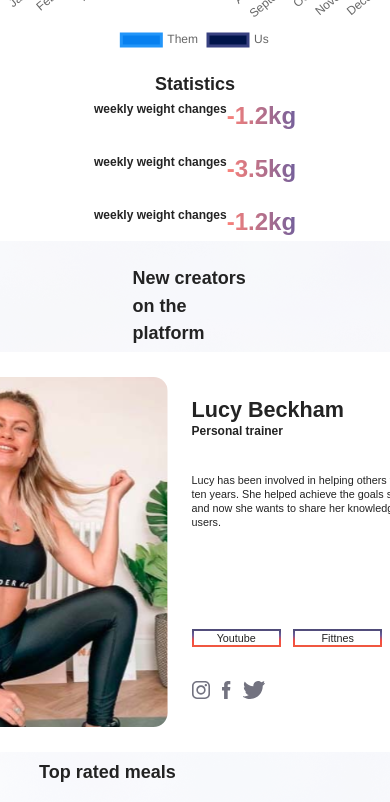
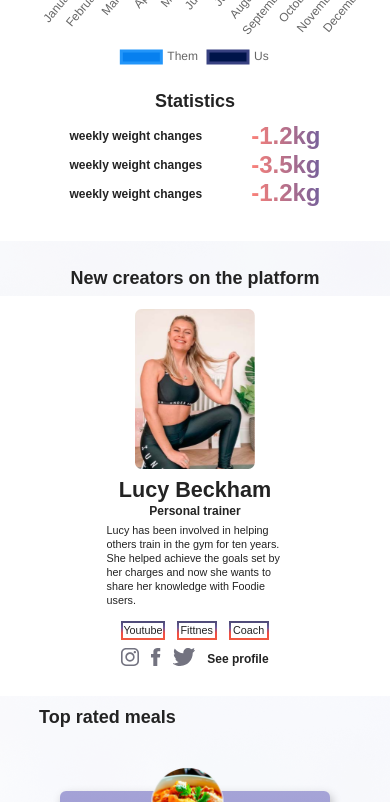
Before and after one commit to grzegorzslominski/Diet-Generator-Frontend, a React (Create React App) app: page /dashboard in a window 390 px wide. Shown: the part 290-1092 px from the top of the page. Built offline with nearby package versions, Linux system fonts and the light colour scheme.

Commit message:
fully responsive dashboardview

```diff
--- a/src/views/DashboardView/components/DashboardView.style.ts
+++ b/src/views/DashboardView/components/DashboardView.style.ts
@@ -28,13 +28,23 @@ export const TopSection = styled.div`
   }
 `
 
+export const LabelContainer = styled.div`
+
+
+  @media screen and (max-width: 650px){
+    display: flex;
+    margin: 0 10px 0 10px;
+    width: 350px;
+    justify-content: center;
+  }
+`
+
 export const ContainerItem1 = styled.div`
   display: flex;
   flex-direction: column;
   width: 40%;
 
   @media screen and (max-width: 1420px){
-
     align-items: center;
   }
 `
--- a/src/views/DashboardView/components/DashboardView.tsx
+++ b/src/views/DashboardView/components/DashboardView.tsx
@@ -12,6 +12,7 @@ const DashboardView = () => {
           <NavbarVertical/>
             <S.TopSection>
                 <S.ContainerItem2>
+                  <S.LabelContainer>
              <Label
                 fontSize='1.5rem'
                 fontFamily='Lato'
@@ -21,9 +22,11 @@ const DashboardView = () => {
              >
                  Last weight changes
              </Label>
+                  </S.LabelContainer>
                     <LastWeightChanges/>
                 </S.ContainerItem2>
                 <S.ContainerItem1>
+                  <S.LabelContainer>
                 <Label
                     fontSize='1.5rem'
                     fontFamily='Lato'
@@ -33,6 +36,7 @@ const DashboardView = () => {
                 >
                     New creators on the platform
                 </Label>
+                  </S.LabelContainer>
                 <NewCreator/>
                 </S.ContainerItem1>
             </S.TopSection>
--- a/src/views/DashboardView/components/LastWeightChanges/LastWeightChanges.style.ts
+++ b/src/views/DashboardView/components/LastWeightChanges/LastWeightChanges.style.ts
@@ -27,8 +27,10 @@ export const StatisticWrapper = styled.div`
     display: grid;
     grid-template-columns: repeat(2,auto);
     justify-items: center;
-    align-items: stretch;
-    margin-top: -20px;
+    align-items: center;
+    padding: 6px 0 6px 0;
+    width: 300px;
+
   }
 `
 export const StatisticContainer = styled.div`
@@ -37,6 +39,7 @@ export const StatisticContainer = styled.div`
 
   @media screen and (max-width: 720px){
     margin-top: -10px;
+
   }
 
 
@@ -44,6 +47,10 @@ export const StatisticContainer = styled.div`
 
 export const Labelh1 = styled.div`
   margin-bottom: 2rem;
+
+  @media screen and (max-width: 720px){
+    margin: 0;
+  }
 `
 
 export const LabelStyled = styled(Labelh1)`
--- a/src/views/DashboardView/components/LastWeightChanges/chart/ChartData.style.ts
+++ b/src/views/DashboardView/components/LastWeightChanges/chart/ChartData.style.ts
@@ -5,6 +5,9 @@ export const ChartContainer = styled.div`
 
   @media screen and (max-width: 720px){
     margin-top: 30px;
+  }
 
+  @media screen and (max-width: 400px){
+    width: 350px
   }
 `
--- a/src/views/DashboardView/components/newCreator/NewCreator.style.ts
+++ b/src/views/DashboardView/components/newCreator/NewCreator.style.ts
@@ -1,6 +1,7 @@
 import styled from "styled-components";
 
 export const Container = styled.div`
+    position: relative;
     background-color: #FFFFFF;
     width: 590px;
     height: 400px;
@@ -13,9 +14,27 @@ export const Container = styled.div`
     padding: 5% 5% 5% 5%;
     margin-top: 3%;
 
-    img {
-      height: 350px;
-    }
+
+
+  @media screen and (max-width: 650px){
+    align-items: center;
+    flex-direction: column;
+    gap: 0;
+    padding: 0;
+    justify-content: center;
+  }
+`
+
+export const ImgWrapper = styled.div`
+  img {
+    height: 350px;
+  }
+
+  @media screen and (max-width: 650px){
+      img {
+        height: 160px;
+      }
+  }
 `
 
 export const TitleWrapper = styled.div`
@@ -24,17 +43,36 @@ export const TitleWrapper = styled.div`
   flex-direction: column;
   padding: 5% 0 5% 0;
   justify-content: center;
+
+  @media screen and (max-width: 650px){
+    padding: 5px 0 5px 0;
+    align-items: center;
+  }
 `
 
 export const RightSection = styled.div`
   display: flex;
   flex-direction: column;
+
+  @media screen and (max-width: 650px){
+    align-items: center;
+    justify-content: center;
+    width: 60%;
+
+  }
 `
 
 export const Description = styled.div`
   width: 100%;
   min-height: 15vh;
   margin: 7% 0 7% 0;
+
+  @media screen and (max-width: 650px){
+    min-height: 5vh;
+    width: 50%;
+    margin: 0;
+  }
+
 `
 
 export const Icon = styled.div`
@@ -52,6 +90,12 @@ export const IconWrapper = styled.div`
   justify-content: space-between;
   padding-bottom: 10px;
 
+  @media screen and (max-width: 650px){
+    justify-content: space-evenly;
+    min-height: 50px;
+    margin-top: 10px;
+  }
+
 
 `
 export const IconContainer = styled.div`
@@ -64,7 +108,9 @@ export const IconContainer = styled.div`
   img {
     cursor: pointer;
   }
+  @media screen and (max-width: 650px){
 
+  }
 
 `
 
--- a/src/views/DashboardView/components/newCreator/NewCreator.tsx
+++ b/src/views/DashboardView/components/newCreator/NewCreator.tsx
@@ -10,7 +10,9 @@ import twitter from '../../../../assets/dashboard/icons/twitter-grey.svg'
 const NewCreator = () => {
     return (
         <S.Container>
+            <S.ImgWrapper>
             <img src={trainer} alt="creator"/>
+            </S.ImgWrapper>
             <S.RightSection>
                 <S.TitleWrapper>
                 <Label
```
